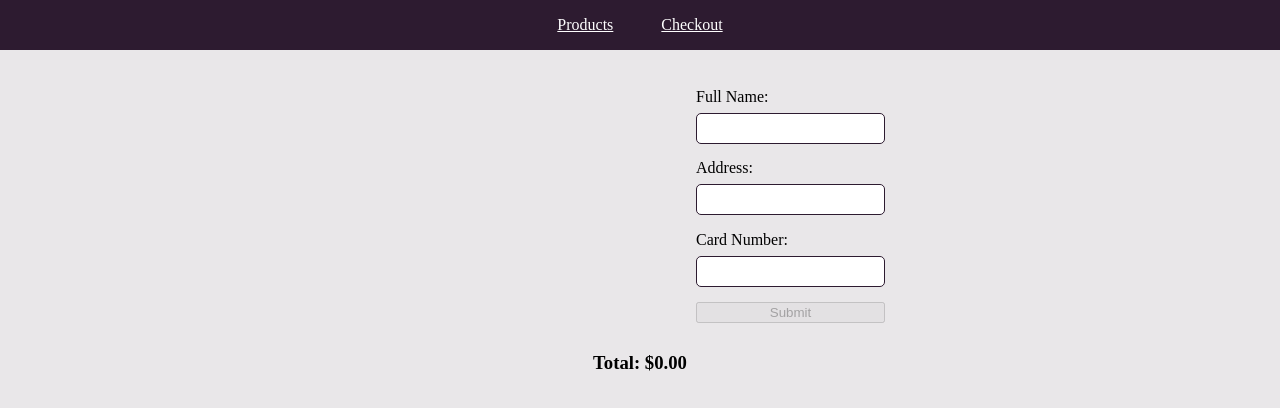
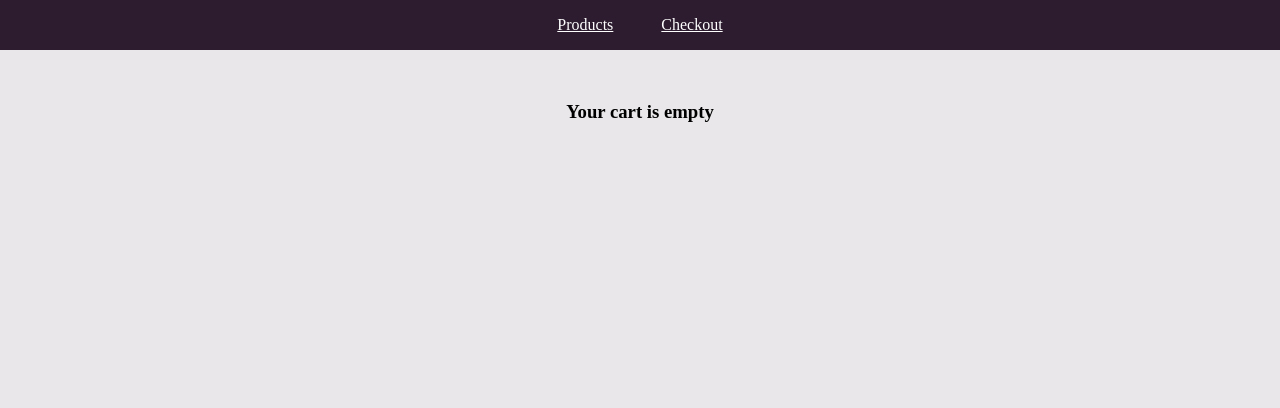
Before and after one commit to Fiju/angular-my-store, an Angular app: page /checkout in a window 1280 px wide. Shown: the top 408 px of the page. Built offline with nearby package versions, Linux system fonts and the light colour scheme.

Commit message:
Empty cart

```diff
--- a/src/app/checkout-panel/checkout-panel.component.html
+++ b/src/app/checkout-panel/checkout-panel.component.html
@@ -1,4 +1,4 @@
-<section class="container">
+<section class="container" *ngIf="!!cart.length; else elseBlock">
   <div style="display: flex; justify-content: space-evenly">
     <div class="products-container">
       <app-cart-item
@@ -10,3 +10,4 @@
   </div>
   <h3>Total: ${{ subTotal }}</h3>
 </section>
+<ng-template #elseBlock><h3>Your cart is empty</h3></ng-template>
--- a/src/app/checkout-panel/checkout-panel.component.scss
+++ b/src/app/checkout-panel/checkout-panel.component.scss
@@ -1,8 +1,5 @@
 .container {
   padding: 0 5rem;
-  h3 {
-    text-align: center;
-  }
 
   .products-container {
     display: flex;
@@ -10,3 +7,6 @@
     row-gap: 2rem;
   }
 }
+h3 {
+  text-align: center;
+}
--- a/src/app/checkout-panel/checkout-panel.component.ts
+++ b/src/app/checkout-panel/checkout-panel.component.ts
@@ -12,7 +12,6 @@ import { CartService } from '../services/cart.service';
 })
 export class CheckoutPanelComponent implements OnInit {
   cart: CartItem[] = [];
-  product: Product[] = [];
   subTotal: number = 0;
 
   constructor(private cartService: CartService) {}
```
